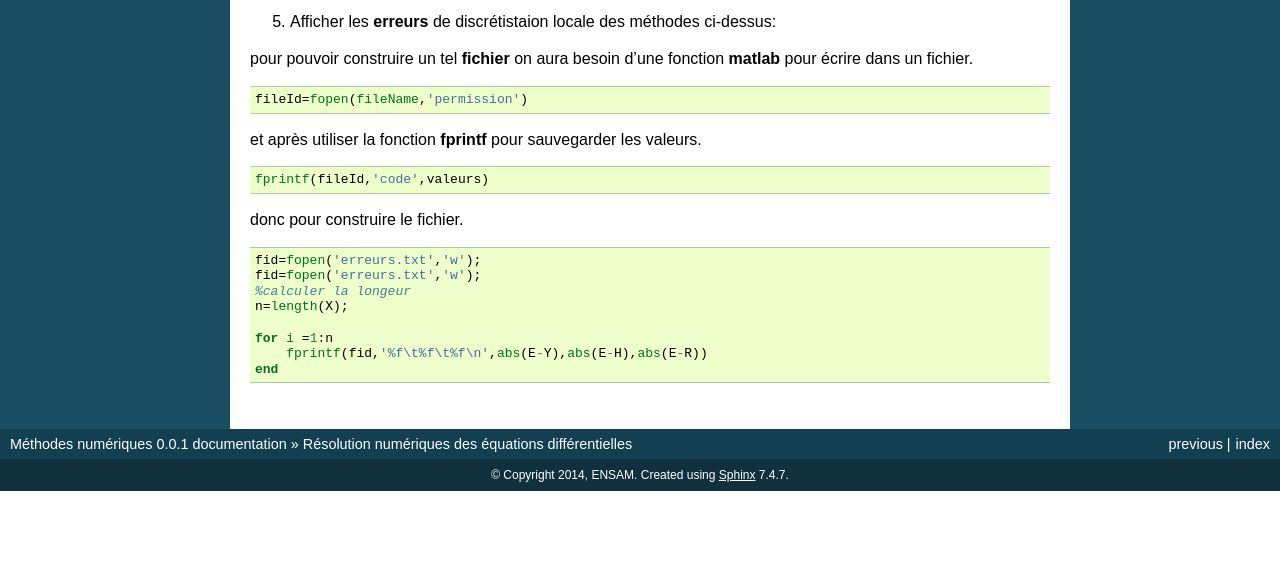
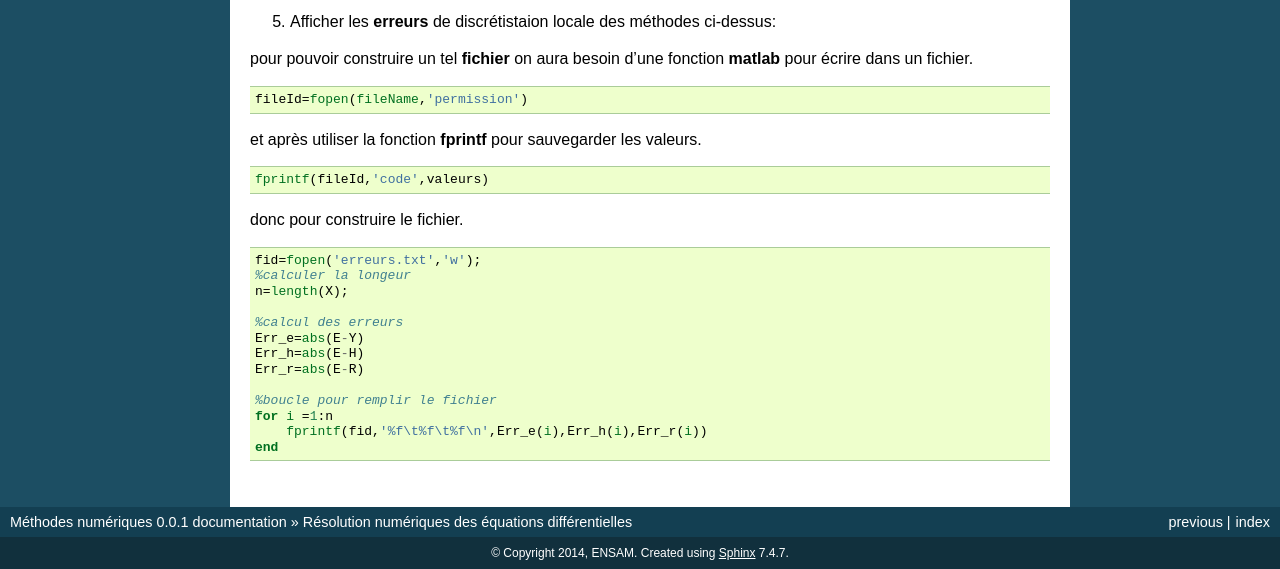
Before and after one commit to anassBelcaid/CMN, a Sphinx documentation site: the page built from doc/equations_derivee_ordinaires.rst, in a window 1280 px wide and 900 px high, scrolled down 4317 px, cut to the strip 331-900 px from the top of the window. Built offline with Sphinx 7.4.7, drawn with Linux system fonts in a browser that asks for light colours; before the commit the page ends 5139 px from its top, so only the background shows below that.

Commit message:
solution exercice 2 section 2

```diff
--- a/doc/equations_derivee_ordinaires.rst
+++ b/doc/equations_derivee_ordinaires.rst
@@ -303,10 +303,15 @@ donc pour construire le fichier.
 .. code-block:: matlab
 
     fid=fopen('erreurs.txt','w');
-    fid=fopen('erreurs.txt','w');
     %calculer la longeur
     n=length(X);
 
+    %calcul des erreurs
+    Err_e=abs(E-Y)
+    Err_h=abs(E-H)
+    Err_r=abs(E-R)
+
+    %boucle pour remplir le fichier
     for i =1:n
-        fprintf(fid,'%f\t%f\t%f\n',abs(E-Y),abs(E-H),abs(E-R))
+        fprintf(fid,'%f\t%f\t%f\n',Err_e(i),Err_h(i),Err_r(i))
     end
```
Also changed, not shown: 12 other files.
